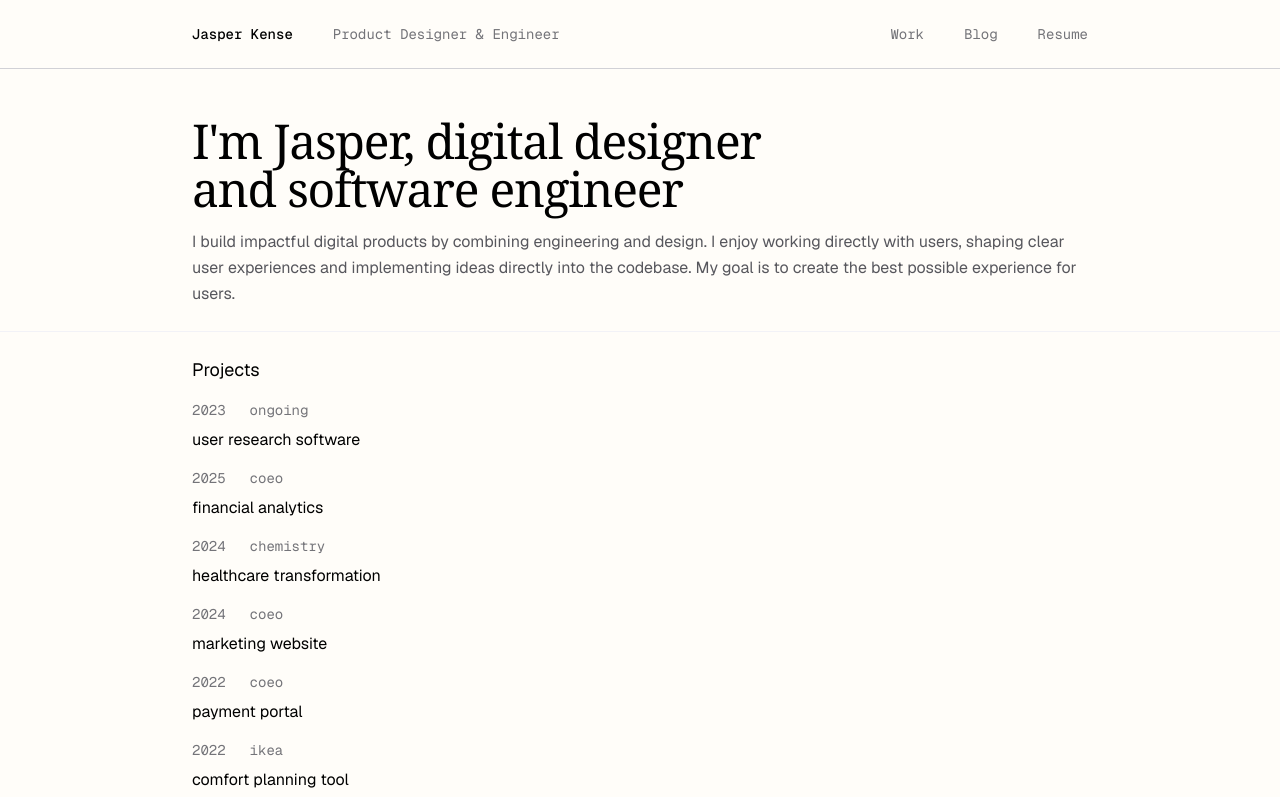
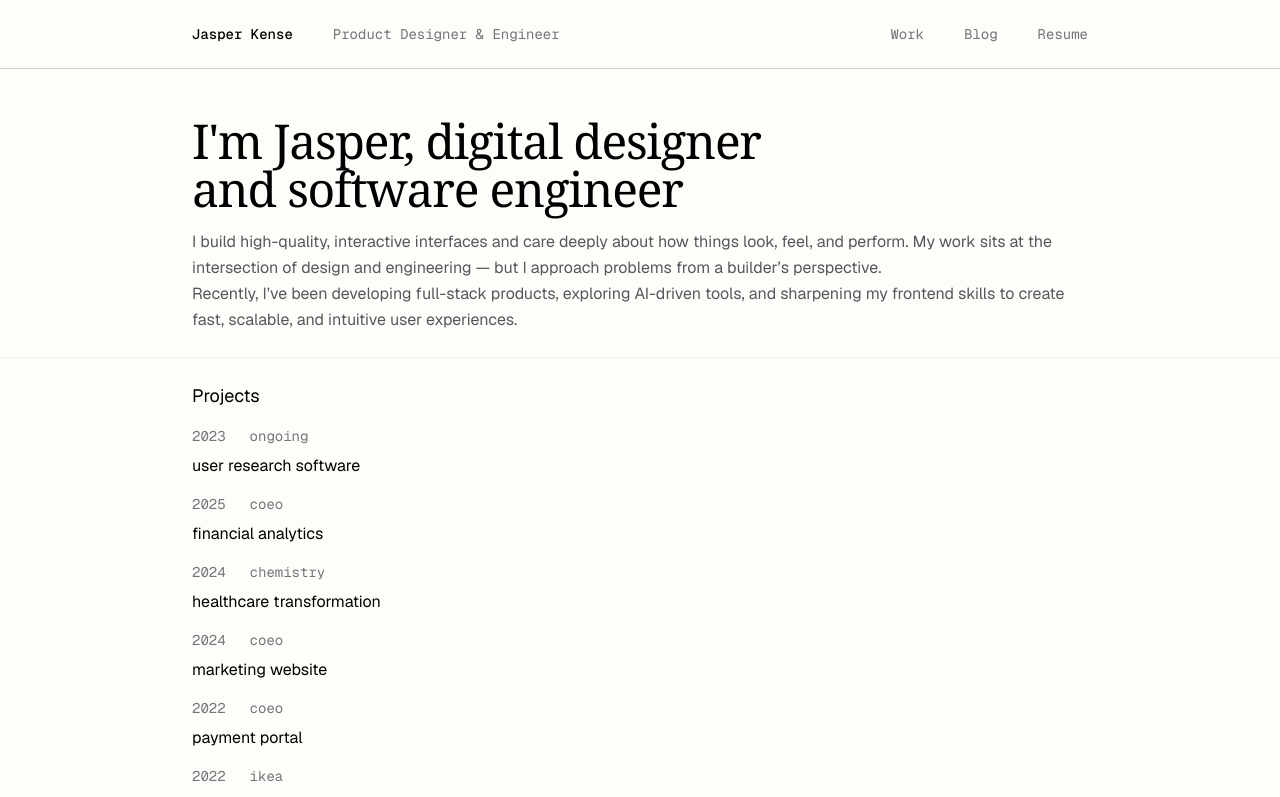
Before and after one commit to Jkense/portfolio-2025, a Next.js app: page / in a window 1280 px wide. Shown: the top 797 px of the page. Built offline with nearby package versions, Linux system fonts and the light colour scheme.

Commit message:
Update page.tsx

```diff
--- a/app/page.tsx
+++ b/app/page.tsx
@@ -19,10 +19,14 @@ export default function Page() {
           digital designer and software engineer
         </h1>
         <p className="text-ds-gray text-base leading-relaxed">
-          I build impactful digital products by combining engineering and
-          design. I enjoy working directly with users, shaping clear user
-          experiences and implementing ideas directly into the codebase. My goal
-          is to create the best possible experience for users.
+          I build high-quality, interactive interfaces and care deeply about how
+          things look, feel, and perform. My work sits at the intersection of
+          design and engineering — but I approach problems from a builder’s
+          perspective.
+          <br />
+          Recently, I’ve been developing full-stack products, exploring
+          AI-driven tools, and sharpening my frontend skills to create fast,
+          scalable, and intuitive user experiences.
         </p>
       </div>
 
```
